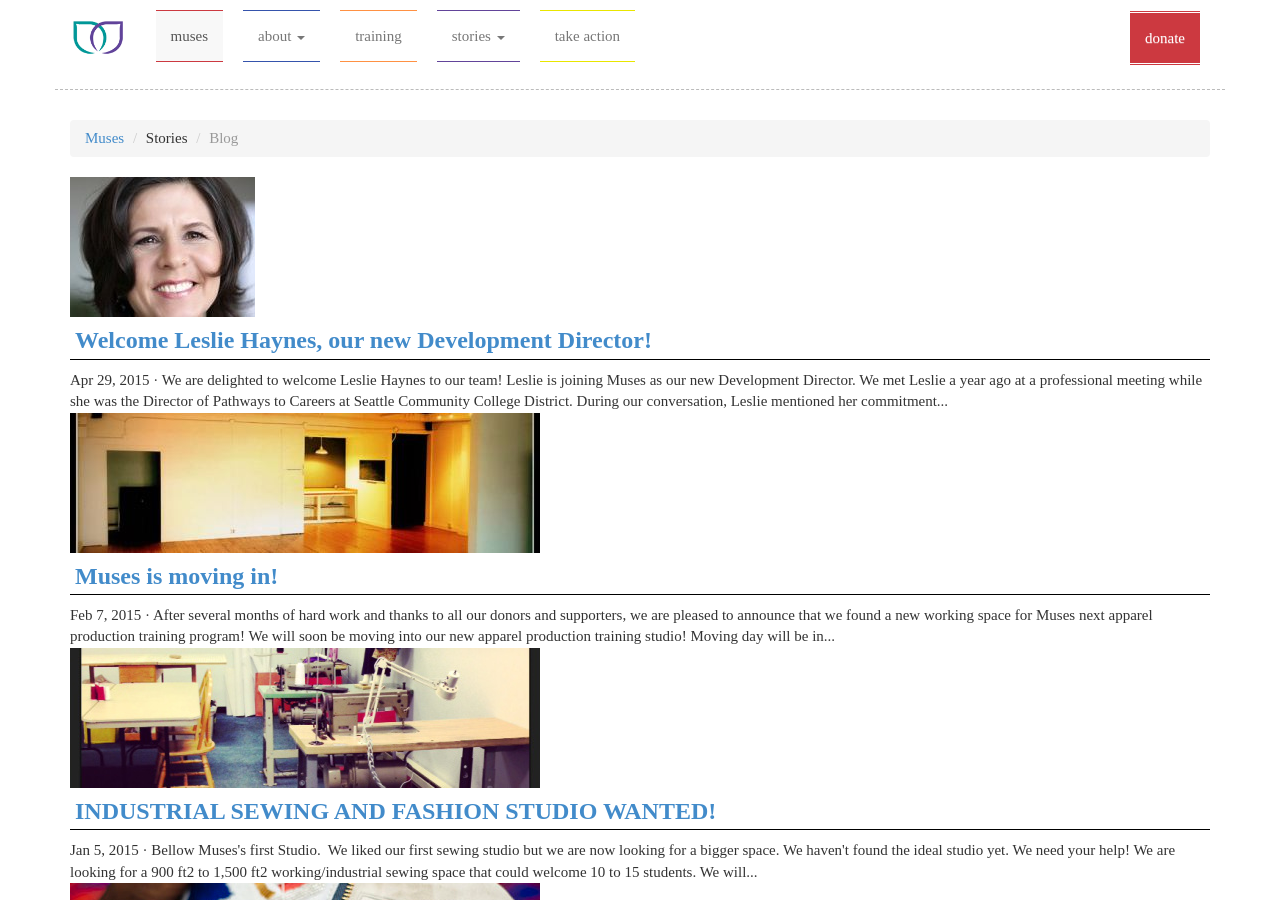
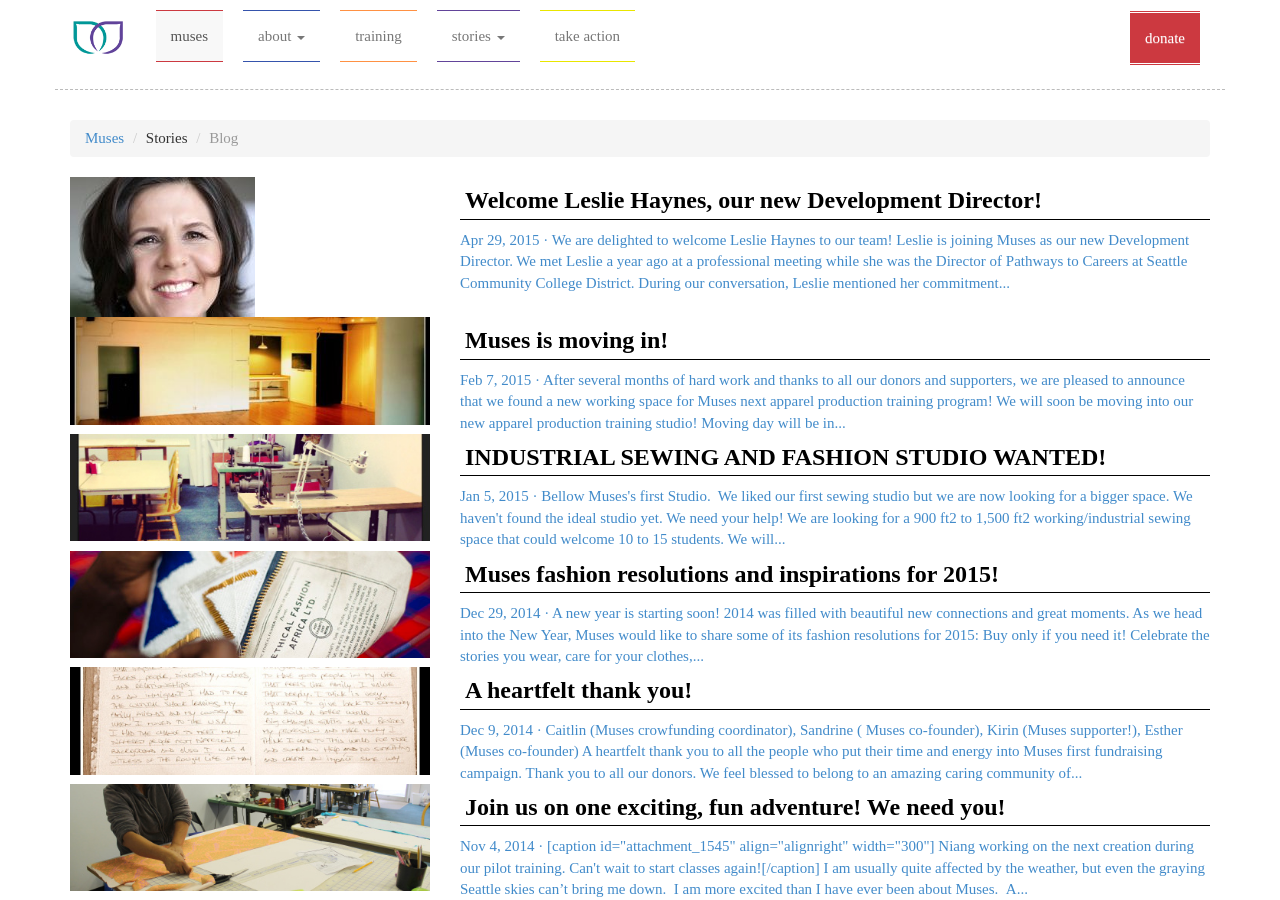
Before and after one commit to seattlemuses/seattlemuses.github.io, a Jekyll site: the page built from stories-blog.html, in a window 1280 px wide and 900 px high. Built offline with Jekyll 4.4.1, drawn with Linux system fonts in a browser that asks for light colours; nearby versions of some CDN libraries.

Commit message:
Modify blog list and post
Make image and description side-by-side in list, and add categories to
post. Also make entire div in list clickable.

```diff
--- a/_layouts/post.html
+++ b/_layouts/post.html
@@ -5,7 +5,7 @@
 
   <header class="post-header">
     <h1 class="post-title">{{ page.title }}</h1>
-    <p class="post-meta">{{ page.date | date: "%b %-d, %Y" }}{% if page.author %} • {{ page.author.display_name }}{% endif %}</p>
+    <p class="post-meta">{{ page.date | date: "%b %-d, %Y" }}{% if page.author %} • by {{ page.author.display_name }}{% endif %} {% if page.categories %} • in {{ page.categories }}{% endif %}</p>
   </header>
 
   <article class="post-content">
--- a/stories-blog.html
+++ b/stories-blog.html
@@ -5,14 +5,18 @@
 <div class="home">
 
     {% for post in site.posts %}
-    <div>
+    <a href="{{ post.url | prepend: site.baseurl }}">
+    <div class="row">
+    <div class="col-md-4 col-sm-4">
     <img src="{{ post.hero | prepend: site.baseurl }}" style="max-width:100%" />
-        <h1>
-          <a href="{{ post.url | prepend: site.baseurl }}">{{ post.title }}</a>
-        </h1>
+    </div>
+    <div class="col-md-8 col-sm-8">
+        <h1> {{ post.title }} </h1>
         <span class="post-date">{{ post.date | date: "%b %-d, %Y" }}</span> ·
         <span class="post-excerpt">{{ post.content | strip_html | truncatewords: 50 }} </span>
     </div>
+    </div>
+    </a>
     {% endfor %}
 
 </div>
```
